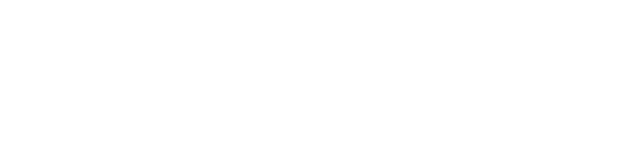
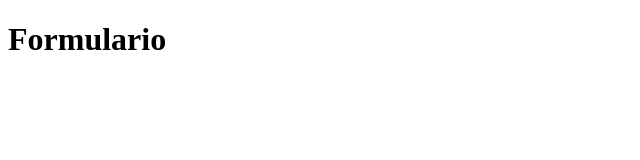
Before and after one commit to MiguelAngel19966/newform, a plain HTML site: page index.html in a window 1280 px wide. Shown: the whole page, without its empty margins (0-640 px from the left). Drawn offline with Linux system fonts and the light colour scheme.

Commit message:
agregue titulo

```diff
--- a/index.html
+++ b/index.html
@@ -6,6 +6,11 @@
   <title>Mi primer formulario</title>
 </head>
 <body>
+  <header>
+    <h1>Formulario</h1>
+  </header>
+  <form action="">
 
+  </form>
 </body>
 </html>
```
